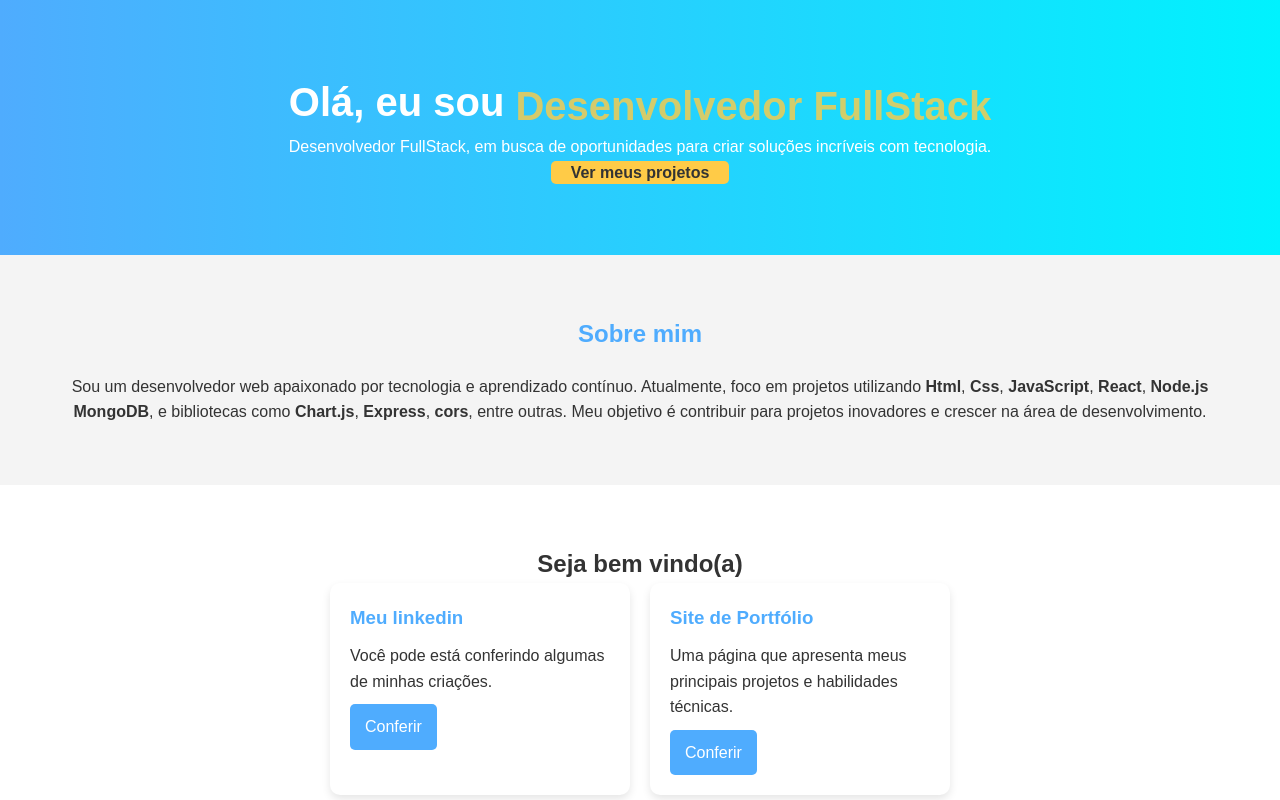
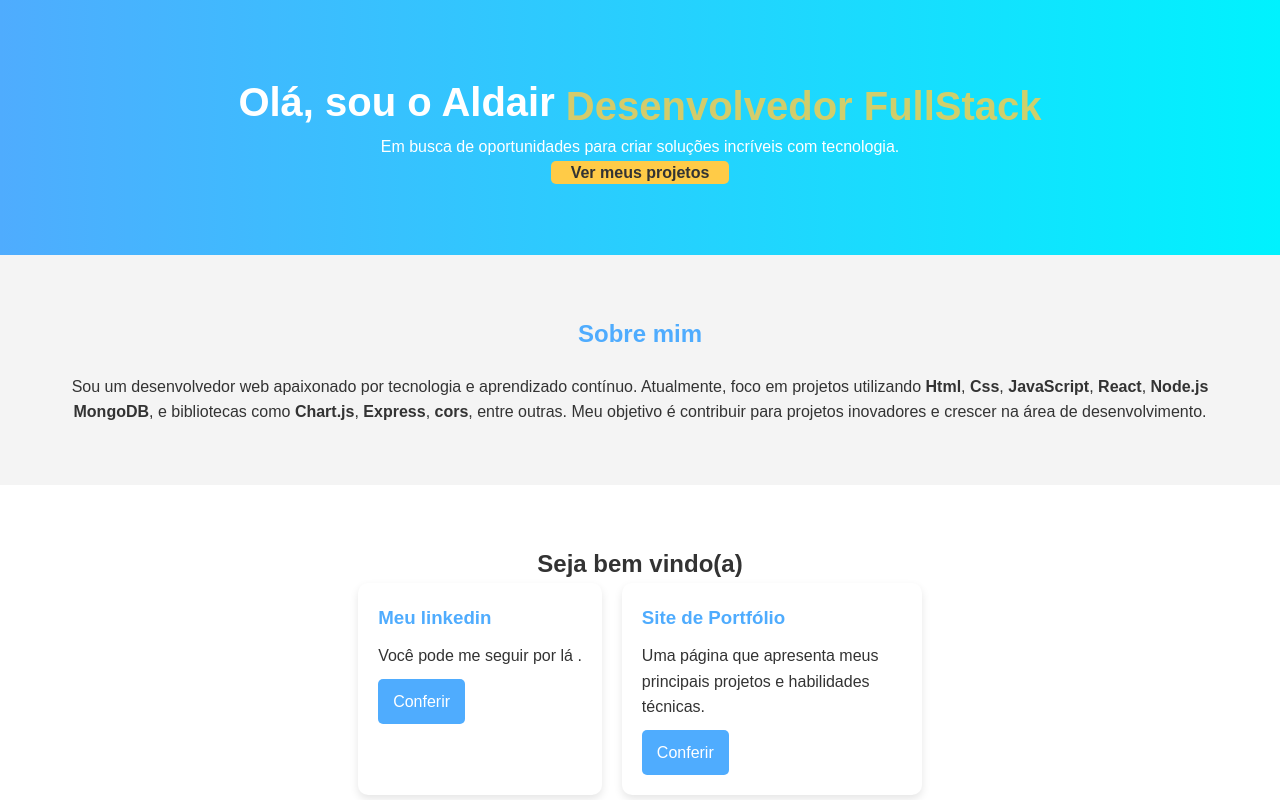
Before and after one commit to Silvaguedes/lages, a plain HTML site: page index.html in a window 1280 px wide. Shown: the top 800 px of the page. Drawn offline with Linux system fonts and the light colour scheme.

Commit message:
atualizações na  apresentação principal

```diff
--- a/index.html
+++ b/index.html
@@ -9,8 +9,8 @@
 <body>
     <header class="hero">
         <div class="container">
-            <h1>Olá, eu sou <span class="animated-text">Aldair</span></h1>
-            <p>Desenvolvedor FullStack, em busca de oportunidades para criar soluções incríveis com tecnologia.</p>
+            <h1>Olá, sou o Aldair <span class="animated-text"></span></h1>
+            <p>Em busca de oportunidades para criar soluções incríveis com tecnologia.</p>
             <a href="#projetos" class="btn">Ver meus projetos</a>
         </div>
     </header>
@@ -34,7 +34,7 @@
             <div class="card-container">
                 <div class="card">
                     <h3>Meu linkedin</h3>
-                    <p>Você pode está conferindo algumas de minhas criações.</p>
+                    <p>Você pode me seguir por lá .</p>
                     <a href="https://www.linkedin.com/in/aldair-guedess" target="_blank" class="btn">Conferir</a>
                 </div>
                 <div class="card">
--- a/script.js
+++ b/script.js
@@ -1,5 +1,5 @@
 const animatedText = document.querySelector('.animated-text');
-const words = ["Desenvolvedor FullStack", "Em fase de transição", "buscando trazer soluções web", "Em busca de uma oportunidade no mercado de tecnologia."];
+const words = ["Desenvolvedor FullStack", "Em fase de transição", "buscando trazer soluções web", "A procura de uma oportunidade no mercado de tecnologia."];
 let wordIndex = 0;
 
 function changeWord() {
--- a/styles.css
+++ b/styles.css
@@ -1,4 +1,4 @@
-/* Reset básico */
+
 * {
     margin: 0;
     padding: 0;
```
